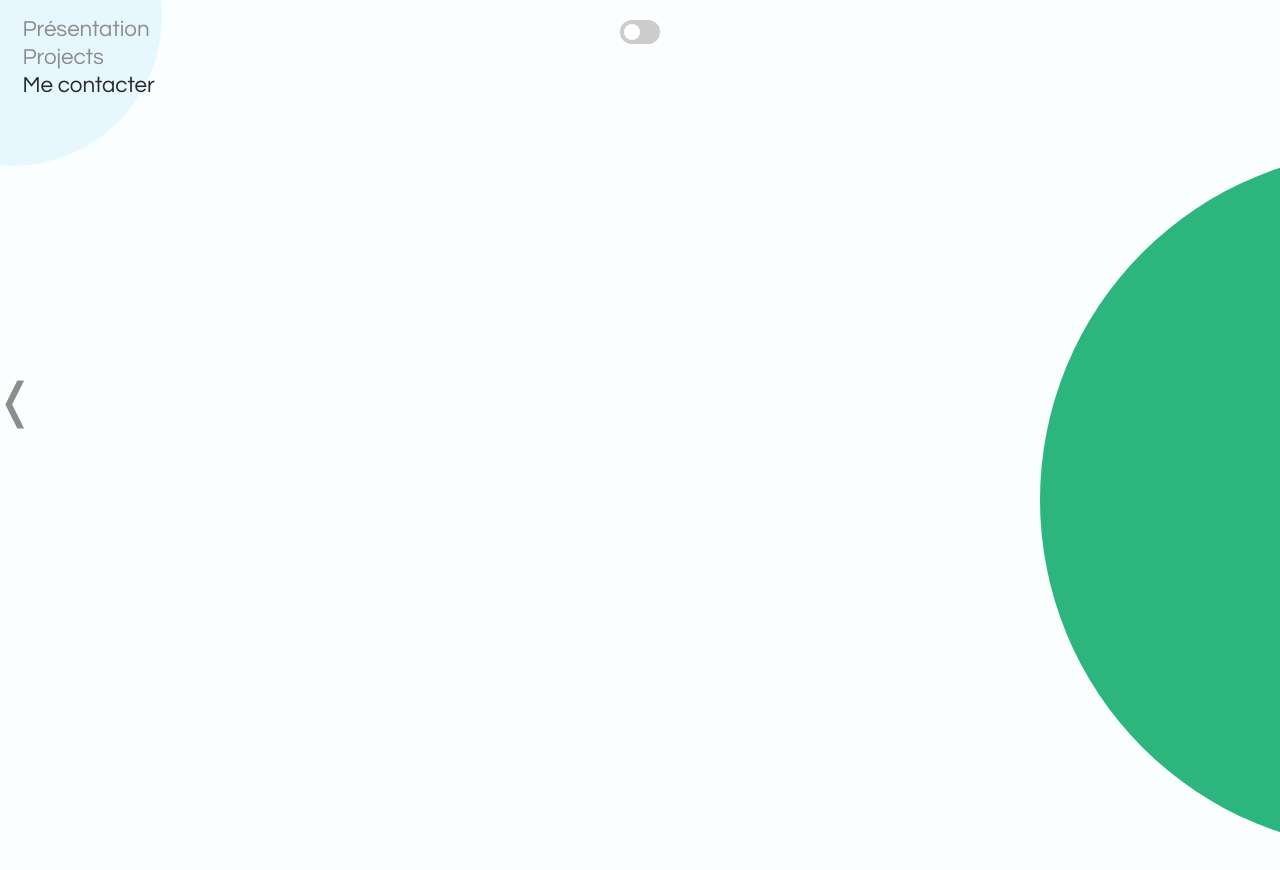
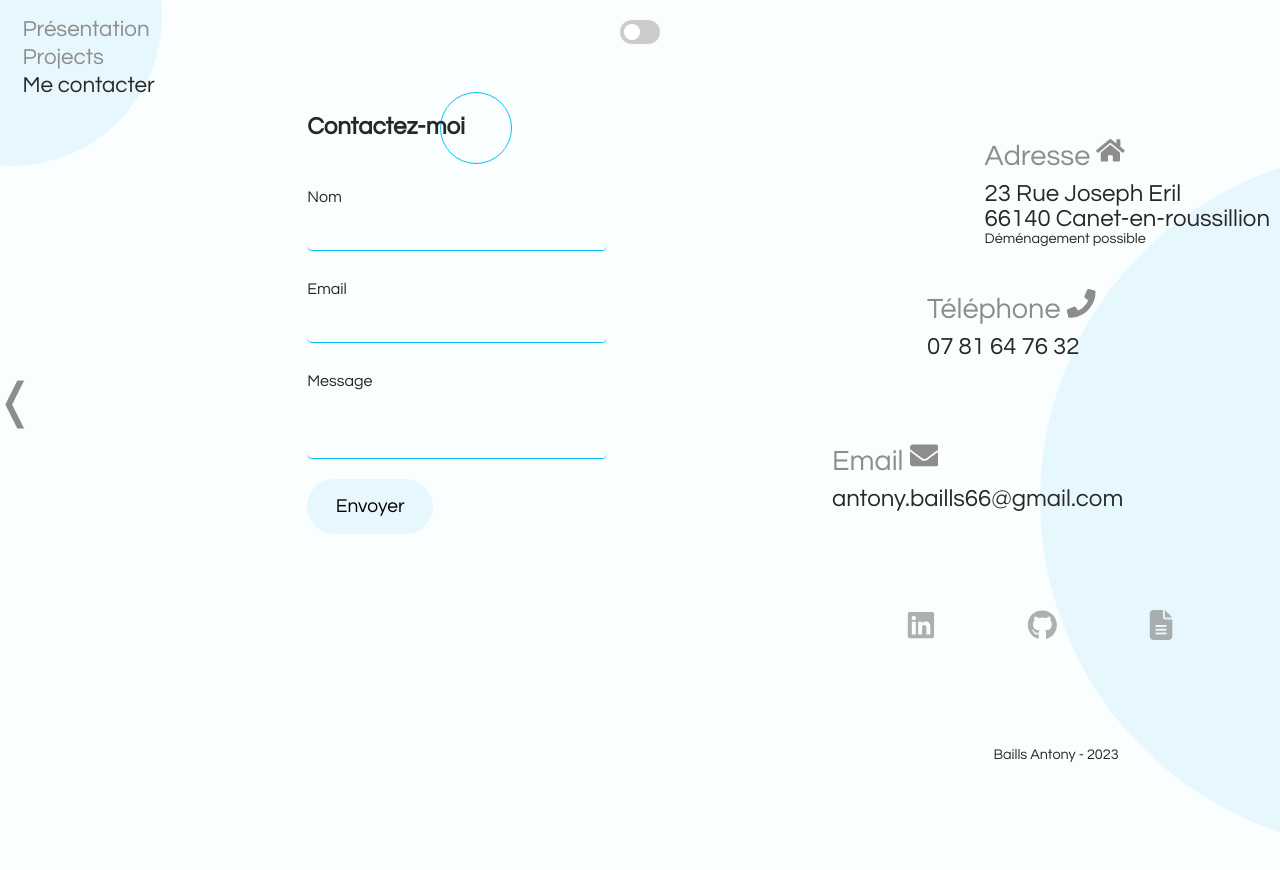
Before and after one commit to papyntown/new-cv-toto, a Next.js app: page /about in a window 1280 px wide. Shown: the top 870 px of the page. Built offline with nearby package versions, Linux system fonts and the light colour scheme.

Commit message:
Fin de logique

```diff
--- a/components/ContactForm.js
+++ b/components/ContactForm.js
@@ -1,7 +1,68 @@
-import React from "react";
+import React, { useRef } from "react";
+import emailjs, { init } from "@emailjs/browser";
+init(process.env.emailKey);
+const ContactForm = () => {
+    const form = useRef();
 
-const ContactForm = () => {
-    return <div>Heeloz</div>;
+    const sendEmail = (e) => {
+        e.preventDefault();
+        const formMess = document.querySelector(".form-message");
+
+        emailjs
+            .sendForm(
+                "service_s5jr024",
+                "template_pgap6bn",
+                form.current,
+                process.env.emailKey
+            )
+            .then(
+                (result) => {
+                    console.log(result.text);
+                    form.current.reset();
+                    formMess.innerHTML =
+                        "<p class='success'>Message envoyé !</p>";
+                    setTimeout(() => {
+                        formMess.innerHTML = "";
+                    }, 2000);
+                },
+                (error) => {
+                    console.log(error.text);
+                    formMess.innerHTML =
+                        "<p class='error'>Une erreur s'est produite, veuillez réessayer</p>";
+                    setTimeout(() => {
+                        formMess.innerHTML = "";
+                    }, 2000);
+                }
+            );
+    };
+
+    return (
+        <div className="form-container">
+            <h2>Contactez-moi</h2>
+            <form ref={form} onSubmit={sendEmail} className="form-content">
+                <label>Nom</label>
+                <input
+                    type="text"
+                    name="name"
+                    required
+                    autoComplete="off"
+                    id="name"
+                />
+                <label>Email</label>
+                <input
+                    type="email"
+                    name="email"
+                    required
+                    autoComplete="off"
+                    id="email"
+                />
+                <label>Message</label>
+                <textarea name="message" id="mess" />
+                <input type="submit" value="Envoyer" className="hover button" />
+            </form>
+            <div className="form-message"></div>
+        </div>
+    );
 };
 
 export default ContactForm;
--- a/components/DarkMode.js
+++ b/components/DarkMode.js
@@ -4,6 +4,8 @@ function Darkmode() {
     const [isDarkMode, setIsDarkMode] = useState(
         typeof window !== "undefined" &&
             localStorage.getItem("isDarkMode") === "true"
+            ? true
+            : false
     );
     useEffect(() => {
         const elements = document.querySelectorAll(
--- a/next.config.js
+++ b/next.config.js
@@ -5,6 +5,9 @@ const nextConfig = {
         domains: ["localhost"],
         unoptimized: true,
     },
+    env: {
+        emailKey: "tQUM1GZWCUkTt-Ibe",
+    },
 };
 
 module.exports = nextConfig;
--- a/package.json
+++ b/package.json
@@ -9,13 +9,18 @@
     "lint": "next lint"
   },
   "dependencies": {
+    "@emailjs/browser": "^3.10.0",
     "@fortawesome/fontawesome-svg-core": "^6.3.0",
     "@fortawesome/free-brands-svg-icons": "^6.3.0",
     "@fortawesome/free-solid-svg-icons": "^6.3.0",
     "@fortawesome/react-fontawesome": "^0.2.0",
+    "dotenv": "^16.0.3",
     "next": "13.2.3",
     "react": "18.2.0",
+    "react-copy-to-clipboard": "^5.1.0",
     "react-dom": "18.2.0",
+    "react-icons": "^4.8.0",
+    "react-toastify": "^9.1.1",
     "sass": "^1.58.3"
   }
 }
--- a/pages/_app.js
+++ b/pages/_app.js
@@ -1,6 +1,8 @@
 import Layout from "@/components/Layout";
 import "@/styles/index.scss";
 import "@fortawesome/fontawesome-svg-core/styles.css";
+import "react-toastify/dist/ReactToastify.css";
+import { ToastContainer } from "react-toastify";
 
 import { config } from "@fortawesome/fontawesome-svg-core";
 // Tell Font Awesome to skip adding the CSS automatically
@@ -11,6 +13,7 @@ export default function App({ Component, pageProps }) {
     return (
         <Layout>
             <Component {...pageProps} />
+            <ToastContainer />
         </Layout>
     );
 }
--- a/pages/about.js
+++ b/pages/about.js
@@ -3,24 +3,91 @@ import Darkmode from "@/components/DarkMode";
 import Meta from "@/components/Meta";
 import NavBar from "@/components/NavBar";
 import NavButtons from "@/components/NavButtons";
+import SocialNetwork from "@/components/SocialNetwork";
 import React from "react";
+import CopyToClipboard from "react-copy-to-clipboard";
+import {
+    FaCopy,
+    FaHome,
+    FaMailBulk,
+    FaPhone,
+    FaVoicemail,
+    FaEnvelope,
+} from "react-icons/fa";
+import { toast } from "react-toastify";
 
 const about = () => {
+    const copied = (e) => {
+        console.log(e.target.textContent);
+        toast.info(
+            <>
+                <FaCopy />
+                <span> {`Vous avez copiez : ${e.target.textContent}`}</span>
+            </>,
+            {
+                position: "bottom-center",
+                autoClose: 2500,
+                hideProgressBar: false,
+                closeOnClick: true,
+                pauseOnHover: true,
+                draggable: true,
+                progress: undefined,
+                theme: "colored",
+            }
+        );
+    };
     return (
-        <main>
+        <div className="contact">
             <Meta
                 title={"Contactez-moi"}
                 description={
                     "Retrouvez ici toutes les informations pour me contacter"
                 }
             />
-            <div className="contact">
-                <NavBar />
-                <Darkmode />
-                <NavButtons left={`./project/../React-movies.png`} />
-                <ContactForm />
+            <NavBar />
+            <Darkmode />
+            <NavButtons left={`./project/3`} />
+            <ContactForm />
+
+            <div className="contact-infos">
+                <div className="address">
+                    <div className="content">
+                        <h4>
+                            Adresse <FaHome />
+                        </h4>
+                        <p>23 Rue Joseph Eril</p>
+                        <p>66140 Canet-en-roussillion</p>
+                        <p className="deplacement">Déménagement possible</p>
+                    </div>
+                </div>
+                <div className="phone">
+                    <div className="content">
+                        <h4>
+                            Téléphone <FaPhone />
+                        </h4>
+                        <CopyToClipboard text="0781647637" className="hover">
+                            <p onClick={(e) => copied(e)}>07 81 64 76 32</p>
+                        </CopyToClipboard>
+                    </div>
+                </div>
+                <div className="email">
+                    <div className="content">
+                        <h4>
+                            Email <FaEnvelope />
+                        </h4>
+                        <CopyToClipboard text="0781647637" className="hover">
+                            <p onClick={(e) => copied(e)}>
+                                antony.baills66@gmail.com
+                            </p>
+                        </CopyToClipboard>
+                    </div>
+                </div>
+                <SocialNetwork />
+                <div className="credits">
+                    <p>Baills Antony - 2023</p>
+                </div>
             </div>
-        </main>
+        </div>
     );
 };
 
--- a/styles/_settings.scss
+++ b/styles/_settings.scss
@@ -17,12 +17,6 @@ $dark-color-5: bisque;
 $dark-color-6: rgba(255, 228, 196, 0.5);
 $black: rgb(40, 40, 40);
 $red: rgb(253, 87, 87);
-$color-1: #16161a;
-$color-2: #fffffe;
-$color-3: #2cb67d;
-$color-4: rgba(255, 228, 196, 0.845);
-$color-5: bisque;
-$color-6: rgba(255, 228, 196, 0.5);
 
 $light-color-1: #fafeff;
 $light-color-2: #00c1ec;
--- a/styles/components/_dark-mode.scss
+++ b/styles/components/_dark-mode.scss
@@ -6,7 +6,7 @@
     color: $light-color-1;
     background: $light-color-2;
 }
-
+//-----------------------Home/index-----------//
 body.light-mode {
     background-color: $light-color-1;
     color: $black;
@@ -99,6 +99,8 @@ a:visited.light-mode {
 .img-cv.light-mode {
     box-shadow: 0 0 0 2px $light-color-3;
 }
+
+//------------------------Projets----------//
 .project.light-mode {
     &::after {
         background: $light-color-3;
@@ -175,13 +177,52 @@ a:visited.light-mode {
         font-size: 4rem;
     }
 }
+//---------------Contact---------------------------------------//
 .contact.dark-mode {
     &::after {
-        background: $light-color-2;
+        background: $dark-color-3;
+    }
+    h2::after {
+        border: 1px $dark-color-3 solid;
+    }
+    .form-content {
+        input,
+        textarea {
+            border-bottom: 1px solid $dark-color-2;
+            color: $dark-color-2;
+        }
+        input.button {
+            background: $dark-color-4;
+            :hover {
+                background: $dark-color-5;
+            }
+        }
+    }
+    .contact-infos {
+        h4 {
+            color: $dark-color-4;
+        }
     }
 }
 .contact.light-mode {
     &::after {
-        background: $dark-color-3;
+        background: $light-color-3;
+    }
+    h2::after {
+        border: 1px $light-color-2 solid;
+    }
+    .form-content {
+        input,
+        textarea {
+            border-bottom: 1px solid $light-color-2;
+        }
+        input.button {
+            background: $light-color-3;
+        }
+    }
+    .contact-infos {
+        h4 {
+            color: $light-color-4;
+        }
     }
 }
--- a/styles/pages/_contact.scss
+++ b/styles/pages/_contact.scss
@@ -62,7 +62,6 @@
                 content: "";
                 height: 70px;
                 width: 70px;
-                border: 1px $color-2 solid;
                 border-radius: 50%;
                 position: absolute;
                 top: -22px;
@@ -79,9 +78,7 @@
                 background: none;
                 font-family: $font-1;
                 font-size: 1.2rem;
-                border-bottom: 1px solid $color-2;
                 border-radius: 5px;
-
                 @media screen and (min-width: 1200px) {
                     font-size: 1.5rem;
                 }
@@ -102,7 +99,6 @@
             }
         }
         input.button {
-            background: $color-3;
             height: 55px;
             width: 126px;
             border-radius: 50px;
@@ -110,10 +106,10 @@
             font-size: 1.2rem;
             cursor: pointer;
             transition: 0.2s;
-            border: none;
+            border: none !important;
         }
     }
-    .formMessage {
+    .form-message {
         p {
             border-radius: 20px;
             text-align: center;
@@ -165,7 +161,6 @@
     }
 
     h4 {
-        color: $color-4;
         font-size: 1.3rem;
         font-weight: 200;
         margin-bottom: 10px;
@@ -203,6 +198,9 @@
         .content {
             position: absolute;
             right: 10px;
+        }
+        .deplacement {
+            font-size: 0.9rem;
         }
     }
     .phone {
--- a/styles/pages/_project.scss
+++ b/styles/pages/_project.scss
@@ -74,7 +74,7 @@
     .project-main {
         margin: 8rem 1rem 0;
         display: grid;
-        grid-template-columns: 33% 60%;
+        grid-template-columns: 33% 40%;
         position: relative;
         text-align: right;
 
@@ -178,8 +178,8 @@
             .img-container {
                 border-radius: 5px;
                 box-shadow: rgb(100 100 111 / 60%) 8px 6px 7px 2px;
-                width: 600px;
-                height: 380px;
+                width: 800px;
+                height: 420px;
                 overflow: hidden;
                 position: relative;
 
```
Also changed, not shown: 1 other file (tests, documents, lock files or other folders).
